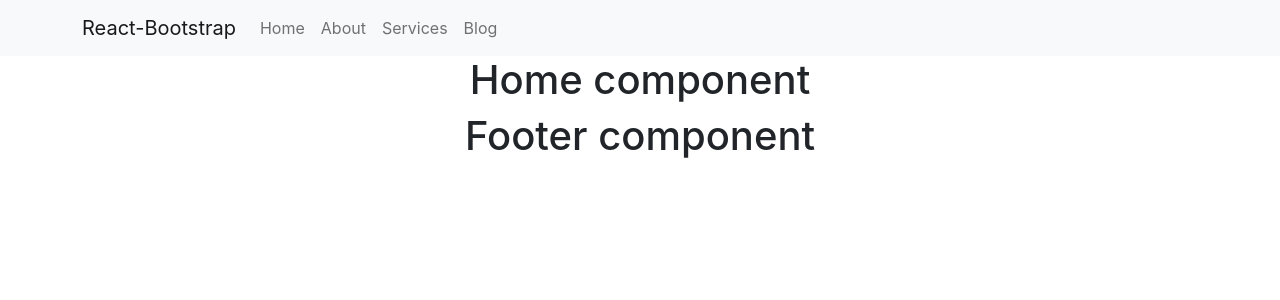
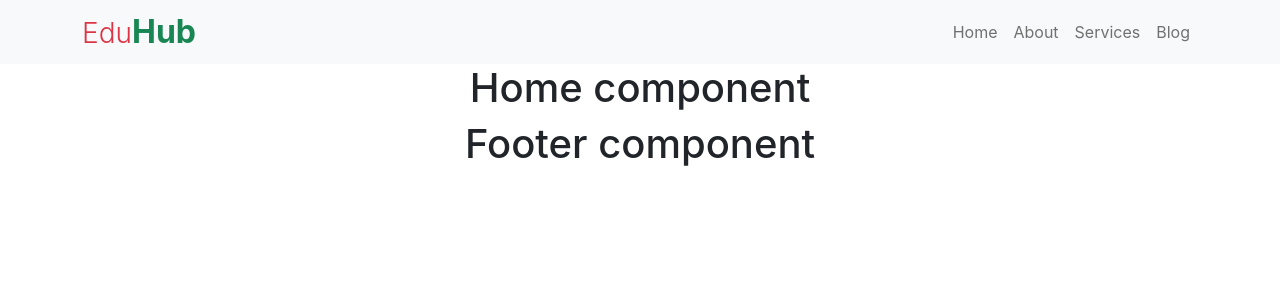
Before and after one commit to tohirRaihan/eduhub, a React (Create React App) app: page / in a window 1280 px wide. Shown: the top 300 px of the page. Built offline with nearby package versions, Linux system fonts and the light colour scheme.

Commit message:
add images to project

```diff
--- a/public/index.html
+++ b/public/index.html
@@ -26,7 +26,7 @@
     -->
     <!-- Bootstrap style sheet -->
     <link href="https://cdn.jsdelivr.net/npm/bootstrap@5.0.2/dist/css/bootstrap.min.css" rel="stylesheet" integrity="sha384-EVSTQN3/azprG1Anm3QDgpJLIm9Nao0Yz1ztcQTwFspd3yD65VohhpuuCOmLASjC" crossorigin="anonymous">
-    <title>React App</title>
+    <title>Eduhub</title>
   </head>
   <body>
     <noscript>You need to enable JavaScript to run this app.</noscript>
--- a/src/components/Header/Header.js
+++ b/src/components/Header/Header.js
@@ -1,4 +1,4 @@
-import { Container, Nav, Navbar, NavDropdown } from 'react-bootstrap';
+import { Container, Nav, Navbar } from 'react-bootstrap';
 import { Link } from 'react-router-dom';
 import './Header.css';
 
@@ -7,15 +7,25 @@ const Header = () => {
         <header>
             <Navbar bg="light" expand="lg">
                 <Container>
-                    {/* <Navbar.Brand href="#home">React-Bootstrap</Navbar.Brand> */}
-                    <Link to='/' className='navbar-brand'>React-Bootstrap</Link>
+                    <Link to="/" className="navbar-brand">
+                        <span className="text-danger fw-light h3">Edu</span>
+                        <span className="text-success fw-bold h2">Hub</span>
+                    </Link>
                     <Navbar.Toggle aria-controls="basic-navbar-nav" />
                     <Navbar.Collapse id="basic-navbar-nav">
-                        <Nav className="me-auto">
-                            <Link to='/home' className='nav-link'>Home</Link>
-                            <Link to='/about' className='nav-link'>About</Link>
-                            <Link to='/services' className='nav-link'>Services</Link>
-                            <Link to='/blog' className='nav-link'>Blog</Link>
+                        <Nav className="ms-auto">
+                            <Link to="/home" className="nav-link">
+                                Home
+                            </Link>
+                            <Link to="/about" className="nav-link">
+                                About
+                            </Link>
+                            <Link to="/services" className="nav-link">
+                                Services
+                            </Link>
+                            <Link to="/blog" className="nav-link">
+                                Blog
+                            </Link>
                         </Nav>
                     </Navbar.Collapse>
                 </Container>
```
Also changed, not shown: src/images/hero.png (added).
